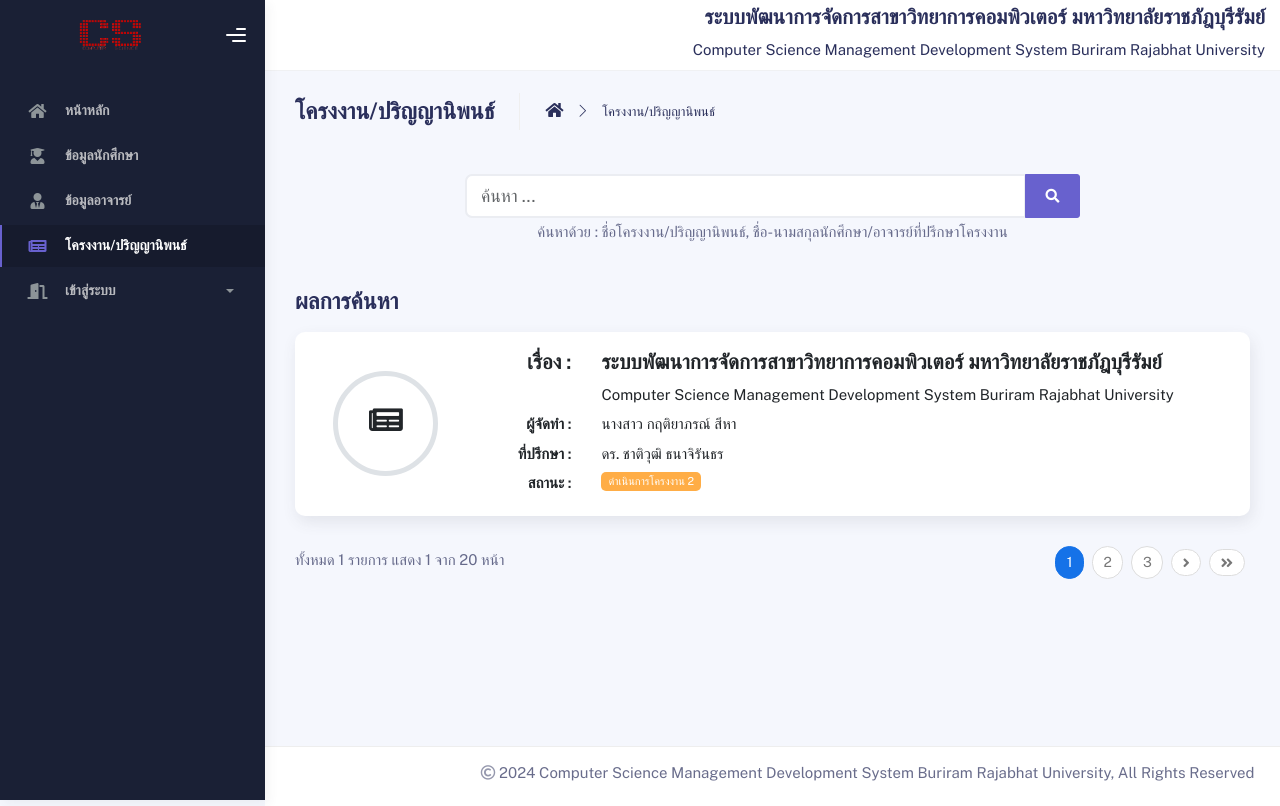
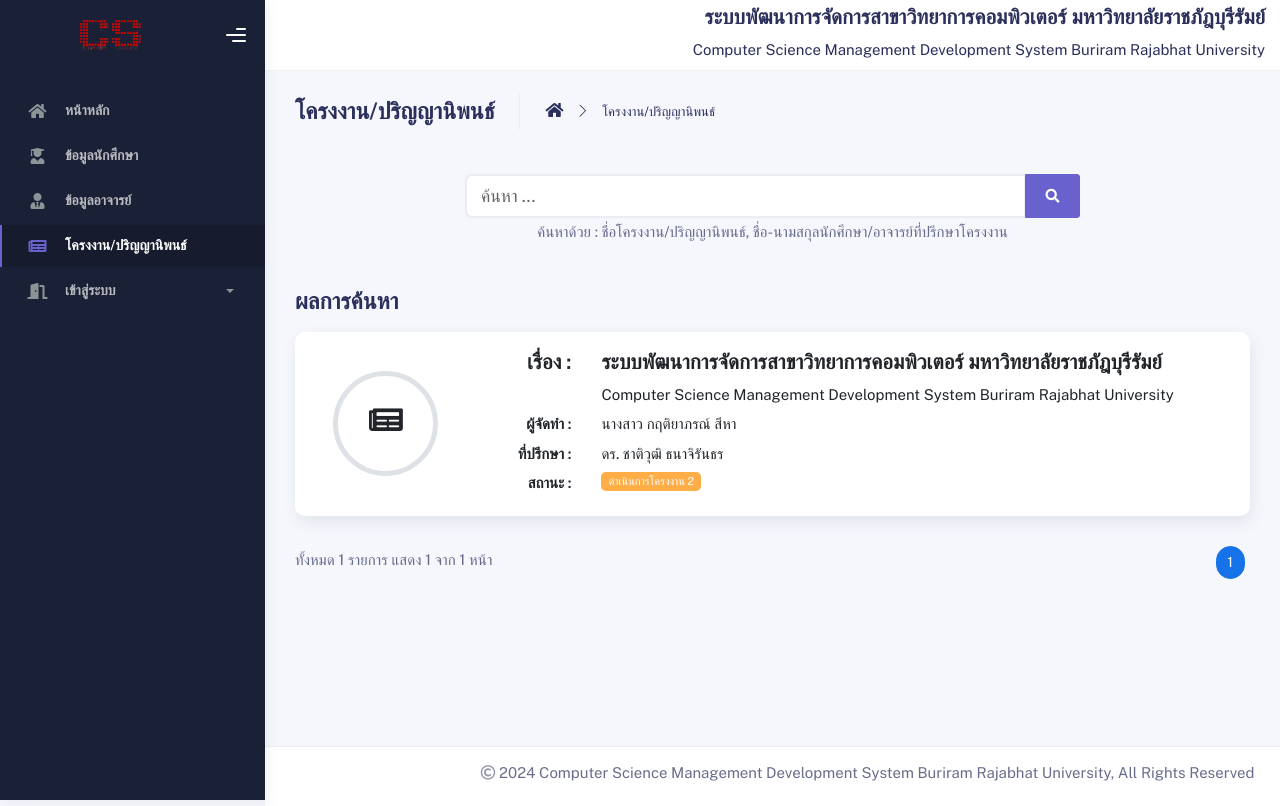
Before and after one commit to Phutanate/com-sci-management, a PHP site: page /public/page/thesis_table.php in a window 1280 px wide. Run offline with PHP 8.4, Linux system fonts and the light colour scheme; data comes from the database, SQL or seed files in the repository; some libraries are stand-ins or nearby versions.

Commit message:
Update thesis_table.php

```diff
--- a/public/page/thesis_table.php
+++ b/public/page/thesis_table.php
@@ -124,7 +124,6 @@ if ($PAGE > 1) {
                                 $TOTAL_DATA = data_row_sql($sql_row);
 
                                 $TOTAL_PAGE = ceil($TOTAL_DATA / $LIMIT);
-                                $TOTAL_PAGE = 20;
                                 foreach ($result_thesis as $key_ts => $value_ts) {
                                     $student = get_thesis_student($value_ts['ts_id']);
                                     $adviser = get_thesis_adviser($value_ts['ts_id']);
```
